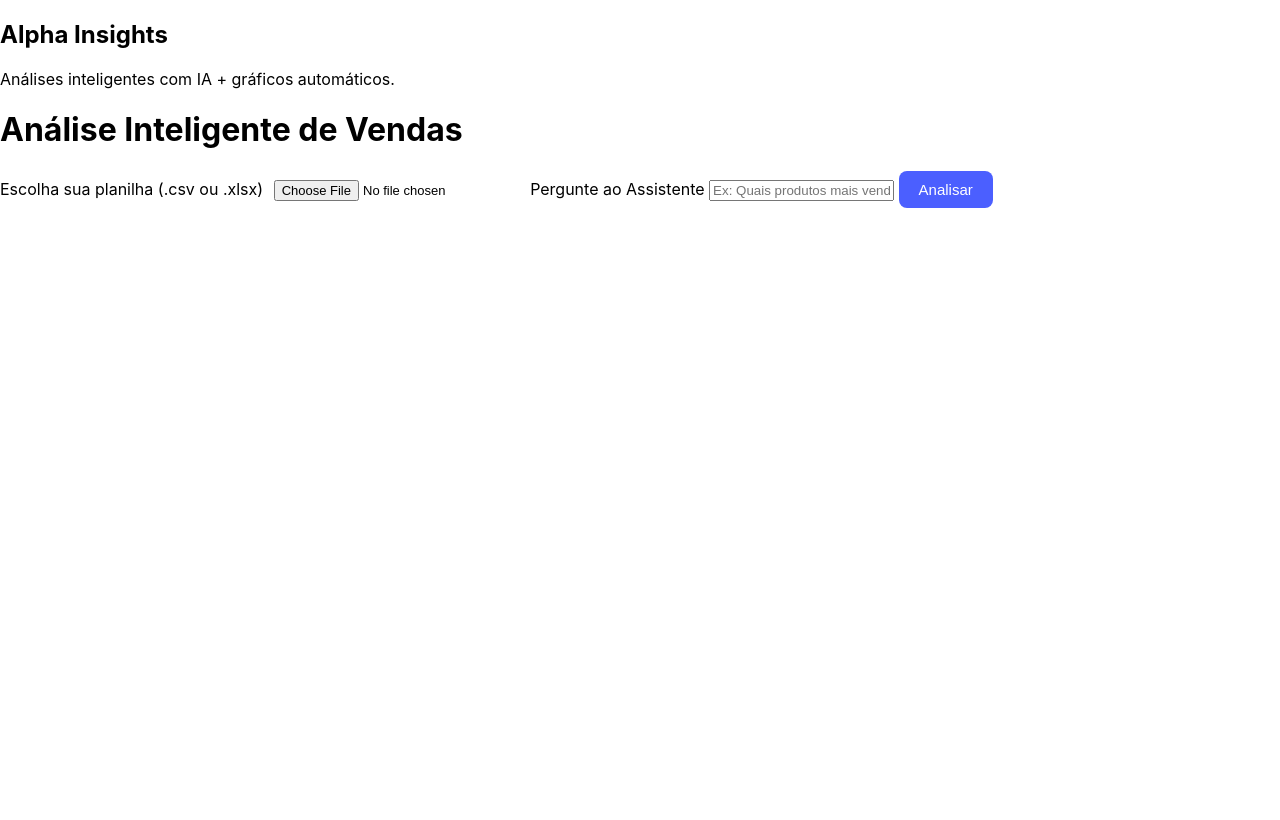
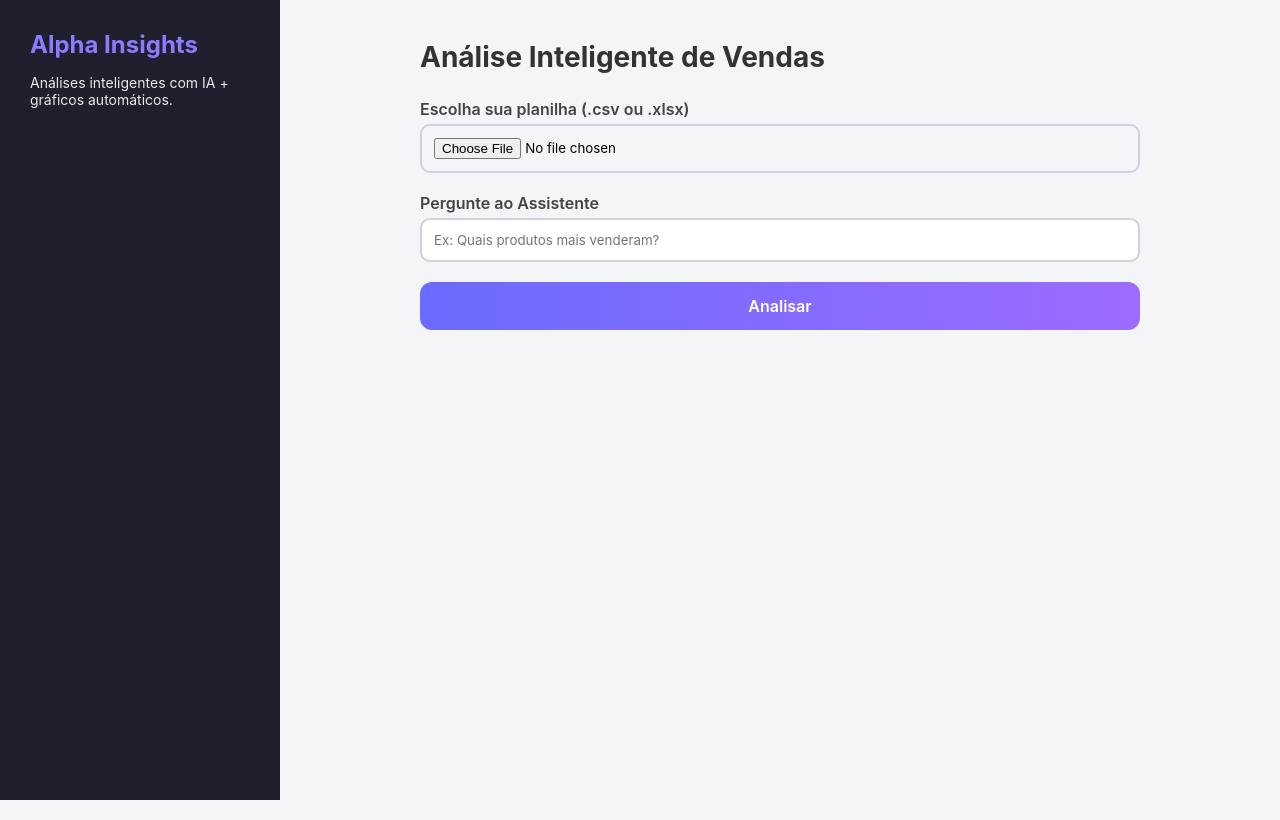
Before and after one commit to juliardgsd/alpha-level-master, a Flask app: page / in a window 1280 px wide. Run offline with Flask 2, Linux system fonts and the light colour scheme.

Commit message:
Refactor CSS for layout and styling improvements

```diff
--- a/static/style.css
+++ b/static/style.css
@@ -1,105 +1,136 @@
+/* RESET */
 * {
+    margin: 0;
+    padding: 0;
     box-sizing: border-box;
+    font-family: "Inter", sans-serif;
 }
 
 body {
-    margin: 0;
-    background: #ffffff;
-    font-family: "Inter", sans-serif;
-    height: 100vh;
+    background: #f4f5f7;
+    display: flex;
+    min-height: 100vh;
 }
 
-.container {
-    display: flex;
-    flex-direction: column;
-    height: 100vh;
+/* SIDEBAR */
+.sidebar {
+    width: 280px;
+    background: #1f1f2e;
+    color: white;
+    padding: 30px;
 }
 
-/* CHAT AREA ----------------------------------------------------------- */
-
-.chat-window {
-    flex: 1;
-    padding: 22px;
-    overflow-y: auto;
-    background: #f3f3f8;
+.logo {
+    font-size: 24px;
+    font-weight: bold;
+    color: #8a7bff;
+    margin-bottom: 15px;
 }
 
-/* MESSAGES ------------------------------------------------------------ */
-
-.message {
-    max-width: 80%;
-    padding: 14px 18px;
-    margin-bottom: 16px;
-    border-radius: 14px;
-    white-space: pre-wrap;
-    line-height: 1.45;
-    font-size: 15px;
+.side-info {
+    font-size: 14px;
+    opacity: 0.9;
 }
 
-.user {
-    align-self: flex-end;
-    background: #7b3fff;
-    color: white;
-    border-bottom-right-radius: 4px;
+/* MAIN */
+.main {
+    flex: 1;
+    padding: 40px;
+    display: flex;
+    justify-content: center;
 }
 
-.bot {
-    align-self: flex-start;
-    background: #e7eaff;
-    border-left: 4px solid #4b5fff;
-    border-bottom-left-radius: 4px;
+.chat-container {
+    width: 100%;
+    max-width: 720px;
 }
 
-/* INPUT AREA ---------------------------------------------------------- */
-
-.input-area {
-    display: flex;
-    gap: 8px;
-    padding: 14px;
-    background: white;
-    border-top: 1px solid #dcdcdc;
+.title {
+    font-size: 28px;
+    margin-bottom: 25px;
+    color: #333;
 }
 
-textarea {
-    flex: 1;
-    resize: none;
-    padding: 10px 12px;
-    border-radius: 8px;
-    border: 1px solid #cfcfcf;
-    font-size: 15px;
+/* FORM */
+.label {
+    font-weight: 600;
+    color: #444;
+    margin-bottom: 5px;
+    display: block;
 }
 
-button {
-    background: #4b5fff;
+.input-file,
+.input-text {
+    width: 100%;
+    padding: 12px;
+    border: 2px solid #d0d0e0;
+    border-radius: 10px;
+    margin-bottom: 20px;
+}
+
+.input-text:focus {
+    border-color: #7a70ff;
+}
+
+.btn {
+    width: 100%;
+    padding: 14px;
+    background: linear-gradient(to right, #6b6bff, #9d6bff);
     color: white;
     border: none;
-    padding: 10px 20px;
-    border-radius: 8px;
-    font-size: 15px;
+    border-radius: 12px;
     cursor: pointer;
+    font-size: 16px;
+    font-weight: 600;
 }
 
-button:hover {
-    background: #3e47e0;
+.btn:hover {
+    opacity: 0.9;
 }
 
-input[type="file"] {
-    padding: 6px;
-    font-size: 13px;
+/* CARDS */
+.card {
+    background: white;
+    padding: 20px;
+    border-radius: 16px;
+    margin-top: 20px;
+    box-shadow: 0 4px 12px rgba(0,0,0,0.08);
 }
 
-/* MOBILE -------------------------------------------------------------- */
+.error {
+    background: #ffe5e5;
+    color: #990000;
+}
 
-@media (max-width: 700px) {
-    .message {
-        max-width: 95%;
+/* TEXT */
+.subtitle {
+    font-size: 20px;
+    margin-bottom: 15px;
+    color: #3a3a6f;
+}
+
+.ai-text {
+    line-height: 1.6;
+}
+
+/* GRAPHS */
+.graph-grid {
+    display: grid;
+    grid-template-columns: 1fr;
+    gap: 20px;
+}
+
+.graph-img {
+    width: 100%;
+    border-radius: 10px;
+}
+
+/* RESPONSIVE */
+@media (max-width: 900px) {
+    .sidebar {
+        display: none;
     }
-
-    button {
-        padding: 8px 12px;
-    }
-
-    textarea {
-        font-size: 14px;
+    .main {
+        padding: 20px;
     }
 }
```
